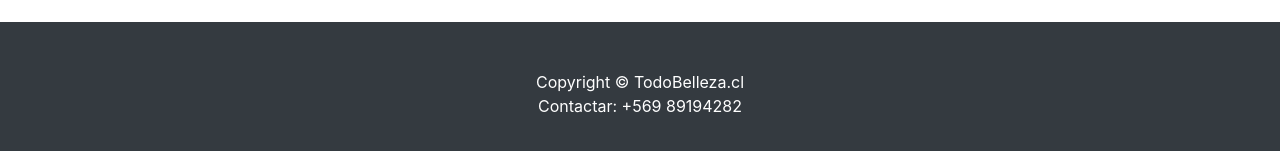
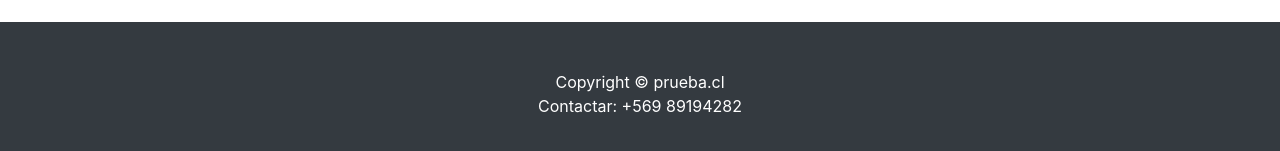
Before and after one commit to spro80/maquetareact2018shoppingcart-redux, a React (Create React App) app: page / in a window 1280 px wide. Shown: the part 673-824 px from the top of the page. Built offline with nearby package versions, Linux system fonts and the light colour scheme.

Commit message:
se agrega url

```diff
--- a/src/components/Footer.js
+++ b/src/components/Footer.js
@@ -20,7 +20,7 @@
 				<Col xs={1} sm={6} md={6} lg={12} >
 					<footer class="py-5 bg-dark">
 						<div class="container">
-							<p class="m-0 text-center text-white">Copyright &copy; TodoBelleza.cl</p>
+							<p class="m-0 text-center text-white">Copyright &copy; prueba.cl</p>
 							<p class="m-0 text-center text-white">Contactar: +569 89194282</p>
 						</div>
 					</footer>
```
